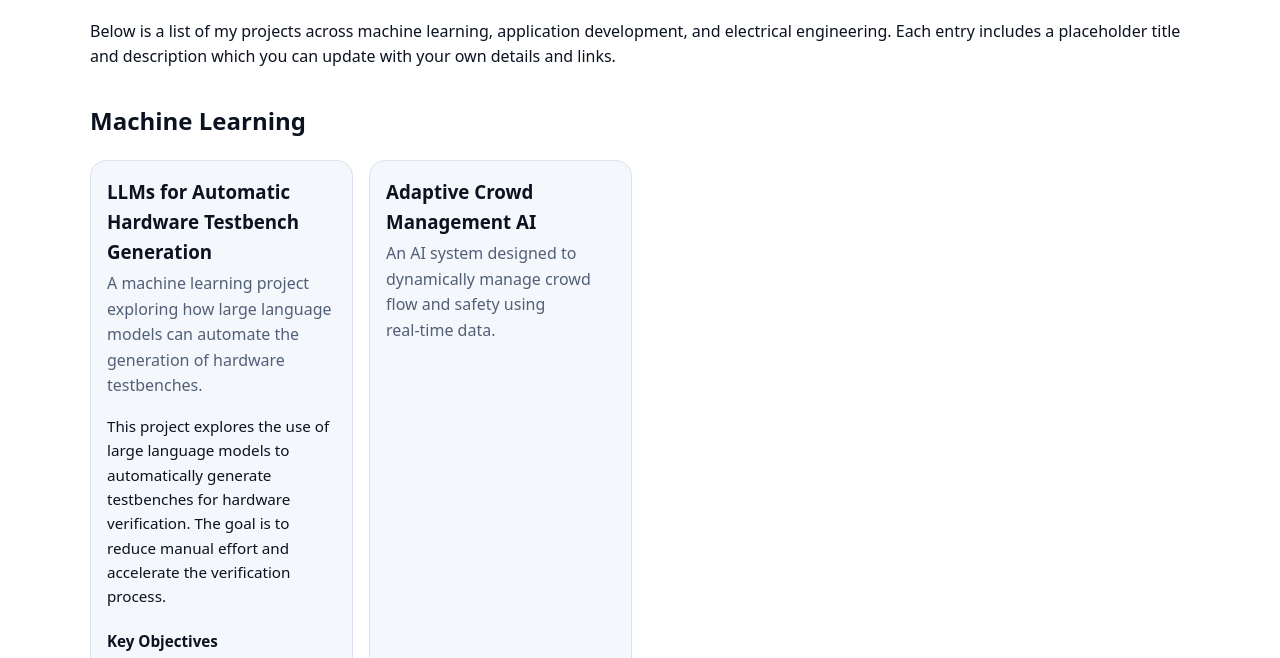
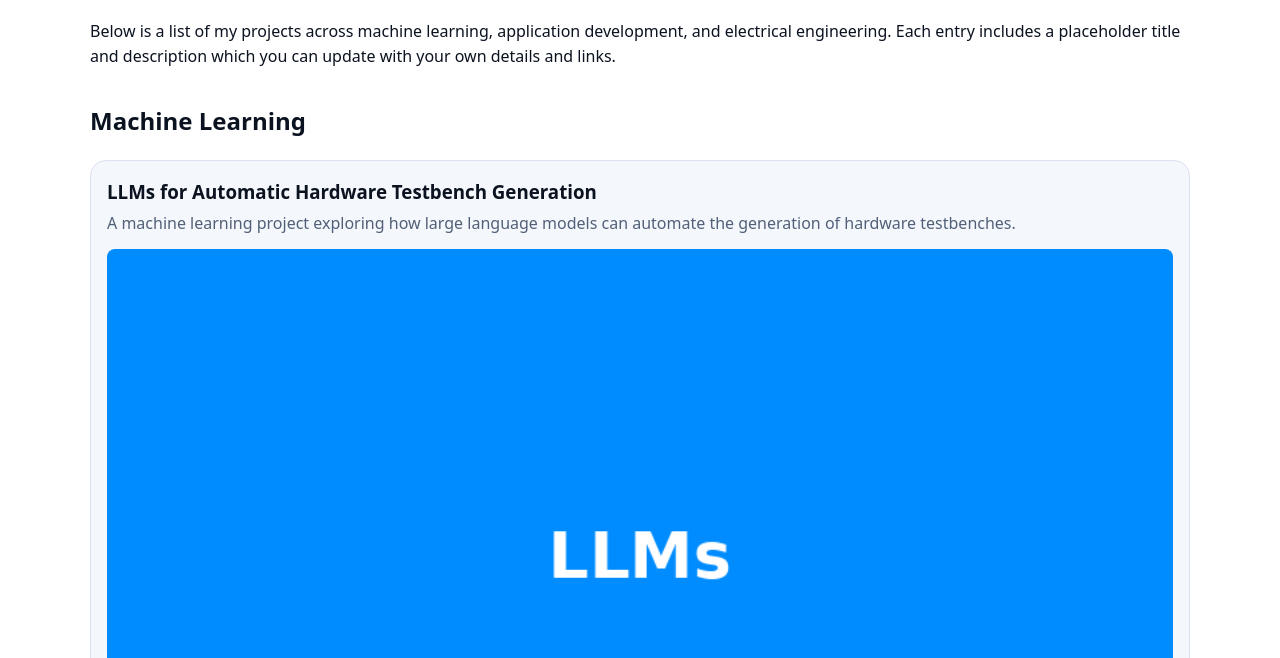
Before and after one commit to HalgasAdrian/HalgasAdrian.github.io, a website with bundled scripts: page projects.html in a window 1280 px wide. Both pictures are taken after a click on the element 221 px from the left and 430 px from the top of the page. Shown: the part 142-800 px from the top of the page. Built offline with nearby package versions, Linux system fonts and the light colour scheme.

Commit message:
Expanding fix
Fixed a bug where multiple projects would expand, added photo support as well.

```diff
--- a/css/styles.css
+++ b/css/styles.css
@@ -222,6 +222,21 @@ body.site {
   display: block;
 }
 
+/* When a project card is expanded, make it span the full width of the grid. This provides more
+   space for additional information and a photo to comfortably fit inside each project. */
+.project-card.expanded {
+  grid-column: 1 / -1;
+}
+
+/* Project images inside the expanded details. Each project can include a single photo with this
+   class. The image scales to the width of its container and preserves its aspect ratio. */
+.project-image {
+  width: 100%;
+  height: auto;
+  border-radius: 0.5rem;
+  margin-bottom: 0.75rem;
+}
+
 /* Small screens */
 @media (max-width: 720px) {
   .resume__header { grid-template-columns: 1fr; }
--- a/js/main.js
+++ b/js/main.js
@@ -44,8 +44,17 @@ function initProjectExpand() {
     card.addEventListener('click', (event) => {
       // Prevent toggling when clicking links inside the card
       if (event.target && event.target.closest('a')) return;
-      const expanded = card.classList.toggle('expanded');
-      card.setAttribute('aria-expanded', expanded);
+      // Collapse all other cards first so only one card is expanded at a time
+      cards.forEach((c) => {
+        if (c !== card) {
+          c.classList.remove('expanded');
+          c.setAttribute('aria-expanded', 'false');
+        }
+      });
+      // Toggle the clicked card's expanded state
+      const shouldExpand = !card.classList.contains('expanded');
+      card.classList.toggle('expanded', shouldExpand);
+      card.setAttribute('aria-expanded', shouldExpand);
     });
   });
 
@@ -54,6 +63,11 @@ function initProjectExpand() {
     const id = window.location.hash.slice(1);
     const target = document.getElementById(id);
     if (target && target.classList.contains('project-card')) {
+      // Collapse all cards first
+      cards.forEach((c) => {
+        c.classList.remove('expanded');
+        c.setAttribute('aria-expanded', 'false');
+      });
       target.classList.add('expanded');
       target.setAttribute('aria-expanded', 'true');
       // Scroll into view after a short delay to ensure layout is ready
--- a/projects.html
+++ b/projects.html
@@ -34,6 +34,8 @@
               <p class="card__desc">A machine learning project exploring how large language models can automate the generation of hardware testbenches.</p>
             </div>
             <div class="project-details">
+              <!-- Project image placeholder; replace src with an actual image if available -->
+              <img src="./img/llms-testbench.png" alt="Placeholder image for LLMs for Automatic Hardware Testbench Generation" class="project-image" />
               <p>This project explores the use of large language models to automatically generate testbenches for hardware verification. The goal is to reduce manual effort and accelerate the verification process.</p>
               <h4>Key Objectives</h4>
               <ul>
@@ -50,6 +52,8 @@
               <p class="card__desc">An AI system designed to dynamically manage crowd flow and safety using real‑time data.</p>
             </div>
             <div class="project-details">
+              <!-- Project image placeholder; replace src with an actual image if available -->
+              <img src="./img/adaptive-crowd.png" alt="Placeholder image for Adaptive Crowd Management AI" class="project-image" />
               <p>An AI system for managing crowd flow in dynamic environments such as events or transportation hubs.</p>
               <h4>Key Objectives</h4>
               <ul>
@@ -73,6 +77,8 @@
               <p class="card__desc">A web application to streamline clinic operations, scheduling, and patient records.</p>
             </div>
             <div class="project-details">
+              <!-- Project image placeholder; replace src with an actual image if available -->
+              <img src="./img/clinic-management.png" alt="Placeholder image for Clinic Management System" class="project-image" />
               <p>This application manages appointments, patient records and billing for small clinics or medical offices.</p>
               <h4>Key Objectives</h4>
               <ul>
@@ -89,6 +95,8 @@
               <p class="card__desc">This project—the personal homepage itself—built with vanilla HTML, CSS, and ES6 modules.</p>
             </div>
             <div class="project-details">
+              <!-- Project image placeholder; replace src with an actual image if available -->
+              <img src="./img/personal-homepage.png" alt="Placeholder image for Personal Homepage" class="project-image" />
               <p>A showcase of my projects, skills and resume. Includes dark/light theme toggle and a tag filter component.</p>
               <h4>Key Objectives</h4>
               <ul>
@@ -112,6 +120,8 @@
               <p class="card__desc">A hardware project developing a robotic hand mechanism with precise grasping capability.</p>
             </div>
             <div class="project-details">
+              <!-- Project image placeholder; replace src with an actual image if available -->
+              <img src="./img/robotic-grasping.png" alt="Placeholder image for Robotic Grasping Mechanism Capstone" class="project-image" />
               <p>A senior capstone exploring mechanical design and control of an anthropomorphic gripper for robotic manipulation.</p>
               <h4>Key Objectives</h4>
               <ul>
@@ -128,6 +138,8 @@
               <p class="card__desc">An engineering project involving the design and control of a gimbal system for aerospace applications.</p>
             </div>
             <div class="project-details">
+              <!-- Project image placeholder; replace src with an actual image if available -->
+              <img src="./img/nasa-moog-gimbal.png" alt="Placeholder image for NASA Moog Gimbal" class="project-image" />
               <p>This project focuses on the design and control of a two‑axis gimbal system used in aerospace instrumentation.</p>
               <h4>Key Objectives</h4>
               <ul>
```
Also changed, not shown: img/adaptive-crowd.png (added), img/clinic-management.png (added), img/llms-testbench.png (added), img/nasa-moog-gimbal.png (added), img/personal-homepage.png (added), img/robotic-grasping.png (added).
